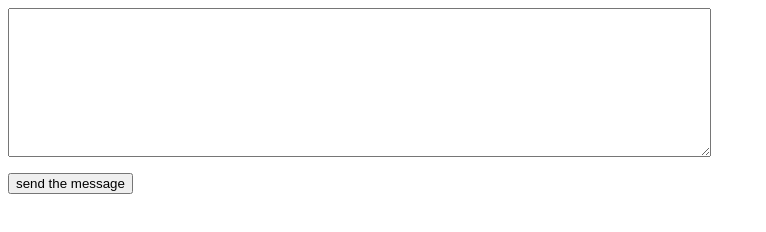
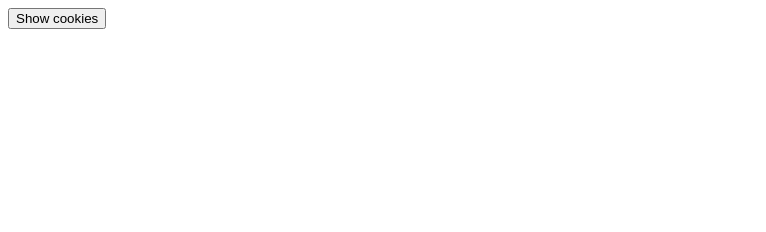
Before and after one commit to andorrandeded/testagainapi, a plain HTML site: page index.html in a window 1280 px wide. Shown: the whole page, without its empty margins (0-766 px from the left). Drawn offline with Linux system fonts and the light colour scheme.

Commit message:
Update index.html

```diff
--- a/index.html
+++ b/index.html
@@ -7,9 +7,6 @@
     <script src="content.js"></script>
 </head>
 <body>
-<textarea id="take" rows="19" cols="100" style="margin: 0px; width: 703px; height: 149px;"></textarea></p>
-<button  onclick="send()" >send the message</button>
-
-<ul id="mes"></ul>
+<button onclick="alertCookie()">Show cookies</button>
 </body>
 </html>
```
